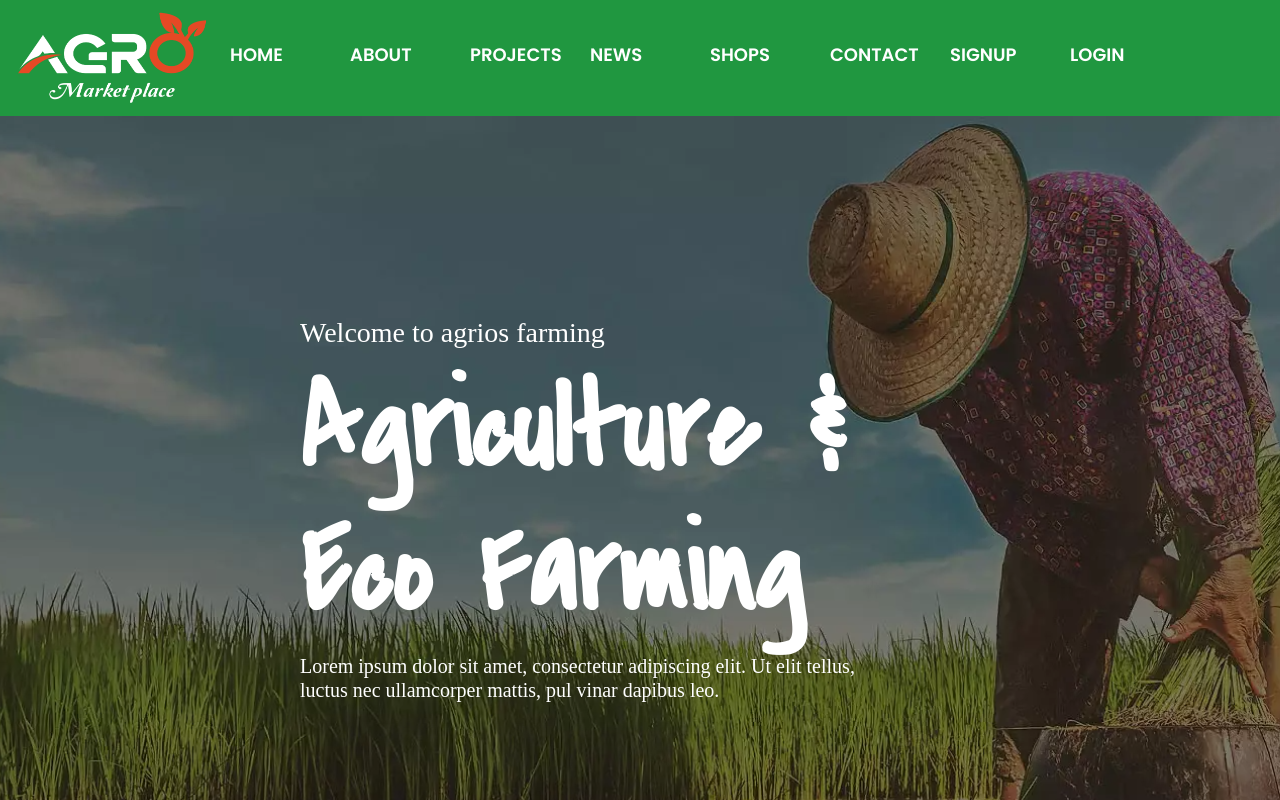
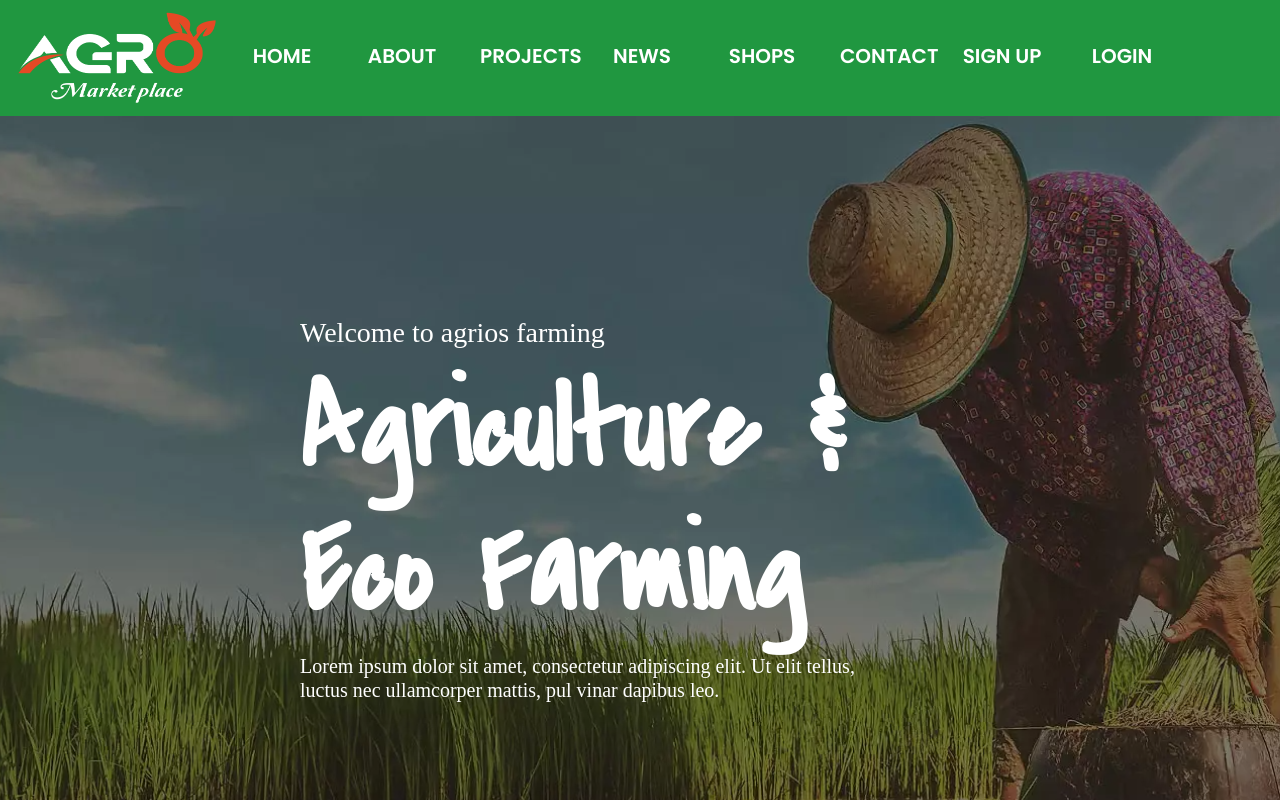
Before and after one commit to SabhayaNeharika/Farmix, a React (Create React App) app: page / in a window 1280 px wide. Shown: the top 800 px of the page. Built offline with nearby package versions, Linux system fonts and the light colour scheme; no server answers.

Commit message:
New Changes

```diff
--- a/src/App.css
+++ b/src/App.css
@@ -1,4 +1,4 @@
-* {
+*{
   margin: 0;
   padding: 0;
   box-sizing: border-box;
@@ -9,21 +9,6 @@ html {
   overflow-x: hidden;
 }
 
-* {
-  margin: 0
-}
-
-.nav {
-  margin: 0 auto;
-  display: flex;
-  list-style: none;
-  margin-top: 15px;
-}
-
-.nav li {
-  margin: 10px;
-}
-
 .navbar {
   display: flex;
   list-style: none;
@@ -31,19 +16,15 @@ html {
   margin-bottom: 0;
 }
 
-.navbar li a {
-  text-decoration: none;
-  color: #000000;
-  font-family: 'Poppins', sans-serif;
-}
-
-.navbar li a:hover {
-  color: #E54925;
-}
 .nav-link{
   color: #fff !important;
   width: 100px;
   height: 50px;
+  text-align: center;
+  font-size: 20px;
+}
+.nav-link:hover{
+  color: #E54925;
 }
 .nav-item{
   padding: 10px;
@@ -88,11 +69,12 @@ h5 {
   margin-left: 200px;
   background-color: #ffffff;
   height: 264px;
-  width: 370px;
+  width: 350px;
   transform: translateY(-25%);
   border-radius: 30px;
   border: 2px;
   box-shadow: 10px 10px 10px 1px #363030;
+
 }
 
 .carddd img {
@@ -100,7 +82,10 @@ h5 {
   width: 90px;
   margin-left: 150px;
 }
-
+.ag{
+  height: 100px;
+  width: 210px;
+}
 .fe {
   text-align: center;
   color: #EEC044;
@@ -275,9 +260,3 @@ h4 {
   font-family: "Covered By Your Grace", cursive;
 
 }
-@media (max-width: 768px) {
-  /* Styles for screens up to 768px wide */
-  .b1 {
-    color: #E54925; /* Adjust font size for smaller screens */
-  }
-}
--- a/src/navbar.js
+++ b/src/navbar.js
@@ -34,7 +34,7 @@ function Navbar() {
       <nav className="navbar navbar-expand-lg ">
         <div className="container-fluid">
           <Link to="/">
-          <img src={logo} style={{ height: 100, width: 200 }} alt="logo" />
+            <img src={logo} className='ag' alt="logo" />
           </Link>
           <button
             className="navbar-toggler"
@@ -89,7 +89,7 @@ function Navbar() {
                 <>
                   <li className="nav-item">
                     <Link to="/signup" className="nav-link">
-                    SIGNUP
+                      SIGN UP
                     </Link>
                   </li>
                   <li className="nav-item">
```
Also changed, not shown: src/home.js (line endings or trailing spaces). Lines whose indentation alone changed are shown as unchanged.
